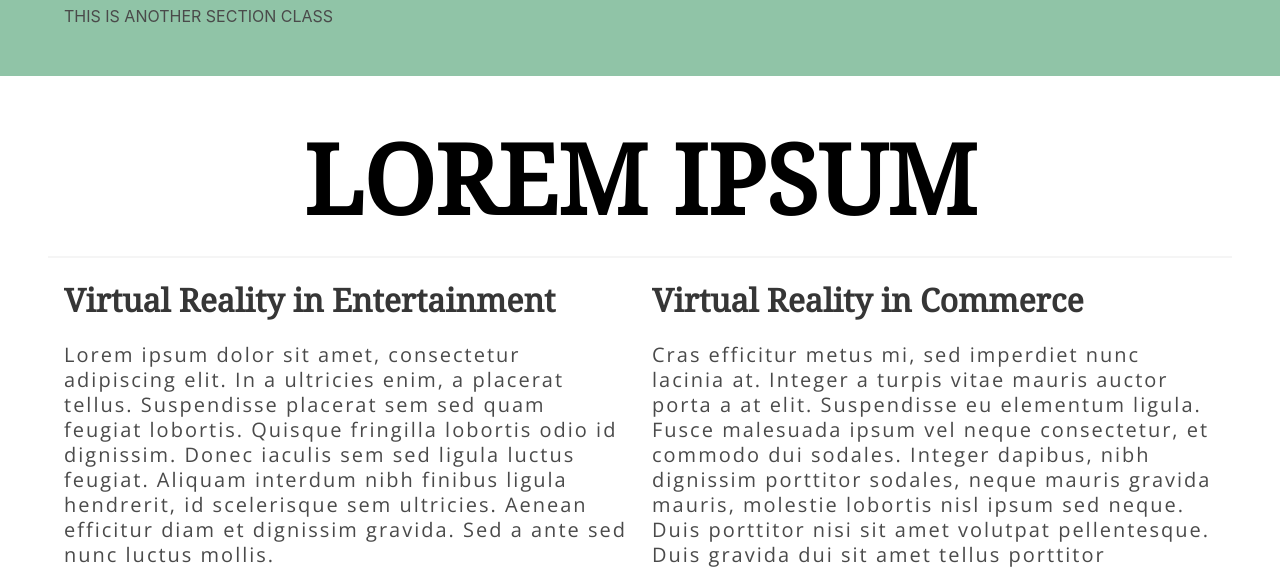
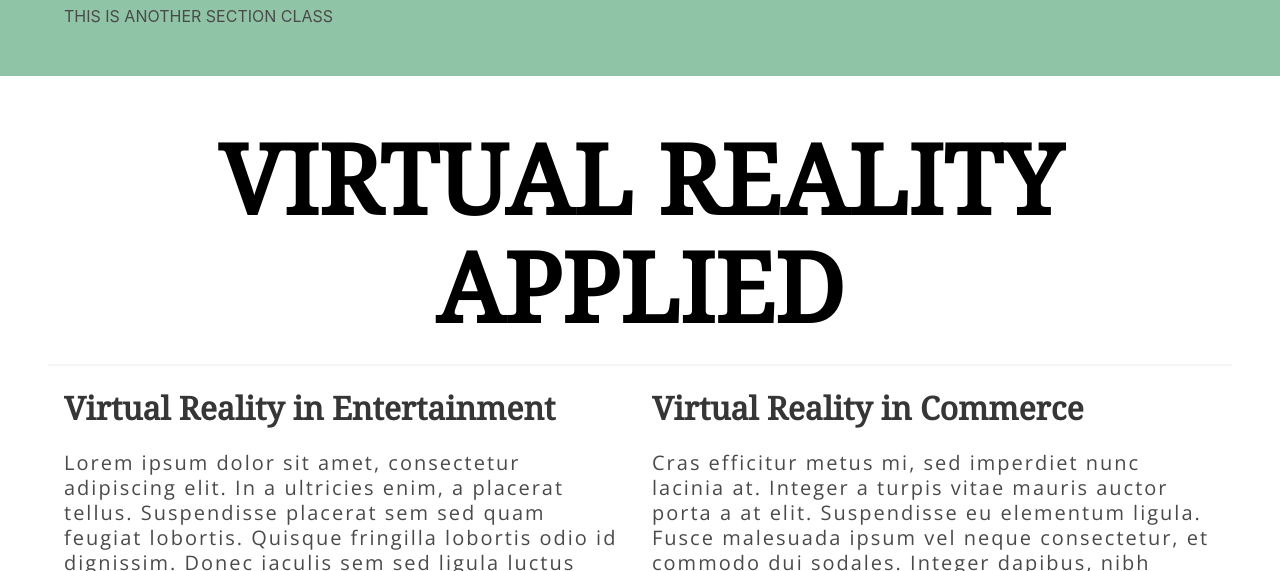
Before and after one commit to mint-ras/mms142-groupo-2020, a plain HTML site: page index.html in a window 1280 px wide. Shown: the part 4760-5331 px from the top of the page. Drawn offline with nearby package versions, Linux system fonts and the light colour scheme; some packages are replaced by stand-ins of ours; a script that the page names is missing.

Commit message:
update html.index

```diff
--- a/index.html
+++ b/index.html
@@ -262,7 +262,7 @@ High levels of funding and investment were put into virtual, augmented, and mixe
     <section class="section" id="writing">
       <div class="container has-text-centered">
         <p class="title mt" id="section-four" data-aos="zoom-in">
-          LOREM IPSUM
+          VIRTUAL REALITY APPLIED
         </p>
       </div>
       <hr />
```
